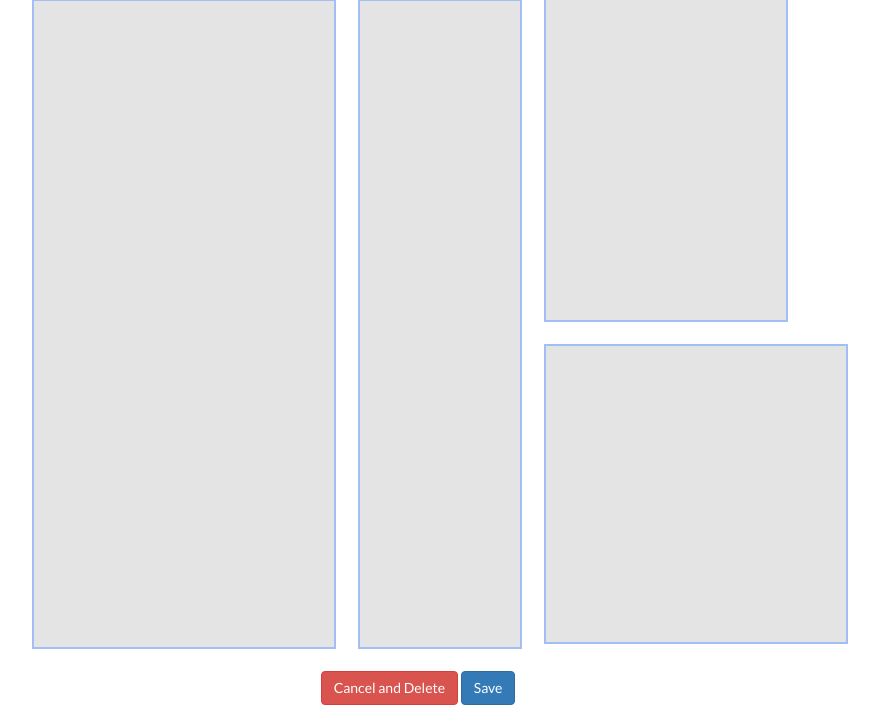
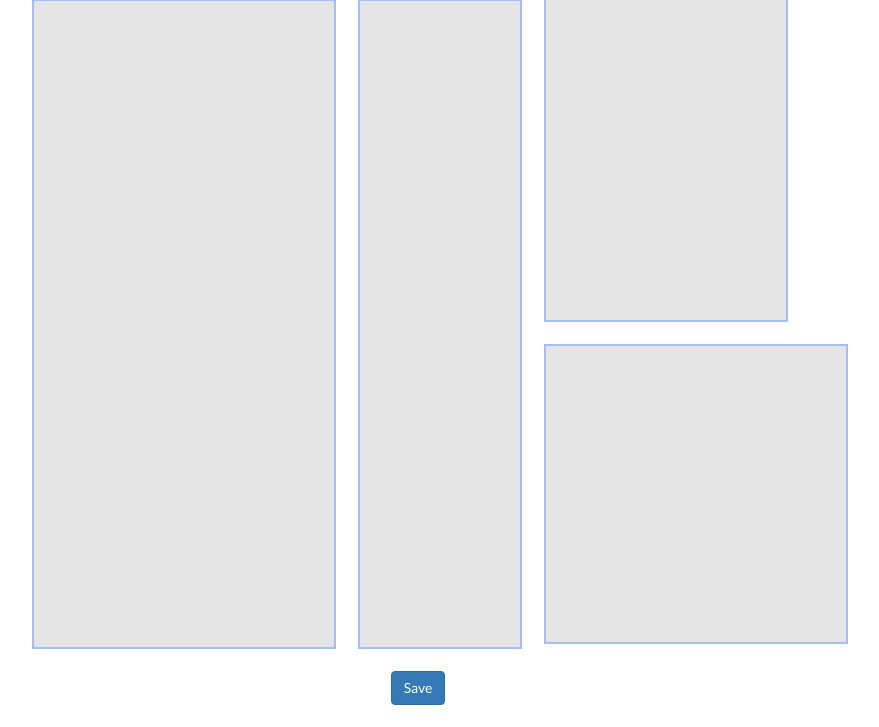
Before and after one commit to assemblio/lidheza, a Flask app: template app/templates/mod_publisher/campaign/assets_essentials.html in a window 1280 px wide. Shown: the part 367-1094 px from the top of the page, without its empty margins (222-1101 px from the left). Run offline with Flask 2, Linux system fonts and the light colour scheme; the template is opened without the code that fills it: most values are stand-ins (such as "Sample title", 1, 10 or a date in 2020); form fields are guessed from the names that the template uses; parts of the project's set-up code (start-up, migrations or seed data) failed here and were passed over; some libraries are stand-ins or nearby versions.

Commit message:
hide/show buttons

```diff
--- a/app/templates/mod_publisher/campaign/assets_essentials.html
+++ b/app/templates/mod_publisher/campaign/assets_essentials.html
@@ -130,11 +130,11 @@
     <div class="row">
         <div class="col-sm-12 text-center">
             <form class="form-submit" action="" method="POST">
+                {% if campaign.status == 'draft' %}
                 <input type="submit" class="btn btn-danger btn-delete" value="Cancel and Delete">
-                {% if publisher.status == 'draft' %}
                 <input type="submit" class="btn btn-warning btn-draft" value="Save as Draft">
                 {% endif %}
-                <input type="submit" class="btn btn-primary btn-publish" value="{{ 'Publish' if publisher.status == 'draft' else 'Save' }}">
+                <input type="submit" class="btn btn-primary btn-publish" value="{{ 'Publish' if campaign.status == 'draft' else 'Save' }}">
             </form>
         </div>
     </div>
```
